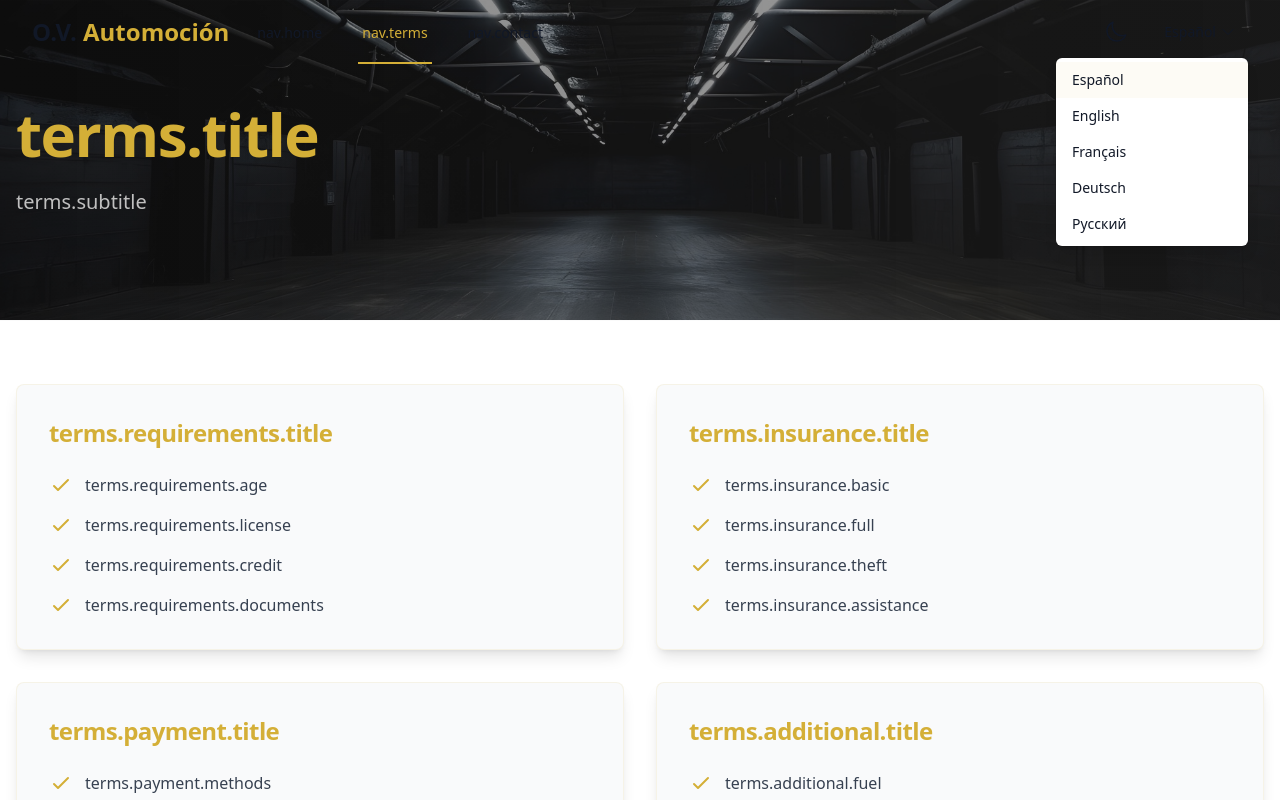
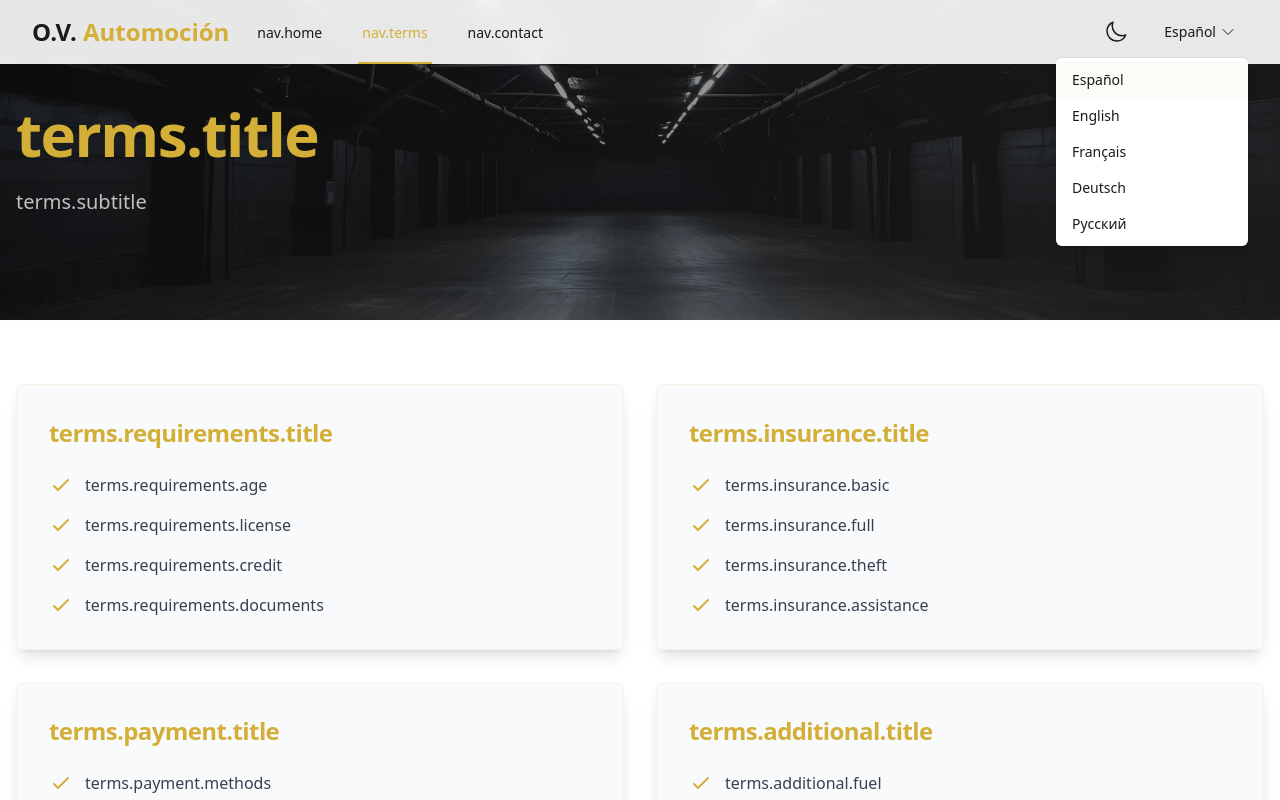
Before and after one commit to ClownOfCrowd/automocion, a React (Vite) app: page /terms in a window 1280 px wide. Both pictures are taken after a click on the button "Español". Shown: the top 800 px of the page. Built offline with nearby package versions, Linux system fonts and the light colour scheme; the HTML template or start-up script is replaced by a standard one.

Commit message:
improve dark theme support

```diff
--- a/src/components/LanguageSwitcher.tsx
+++ b/src/components/LanguageSwitcher.tsx
@@ -22,11 +22,11 @@ const LanguageSwitcher = () => {
 
   return (
     <Menu as="div" className="relative">
-      <Menu.Button className="flex items-center space-x-1 px-3 py-2 text-sm font-medium text-gray-900 dark:text-premium-silver hover:text-premium-gold dark:hover:text-premium-gold transition-colors">
+      <Menu.Button className="flex items-center space-x-1 px-3 py-2 text-sm font-medium text-premium-black dark:text-white hover:text-premium-gold dark:hover:text-premium-gold transition-colors">
         <span>{languages.find(lang => lang.code === currentLang)?.name}</span>
         <ChevronDownIcon className="h-4 w-4" />
       </Menu.Button>
-      <Menu.Items className="absolute right-0 mt-2 w-48 origin-top-right rounded-md bg-white dark:bg-premium-black shadow-lg ring-1 ring-black ring-opacity-5 focus:outline-none">
+      <Menu.Items className="absolute right-0 mt-2 w-48 origin-top-right rounded-md bg-white dark:bg-premium-black shadow-lg ring-1 ring-black/5 dark:ring-white/10 focus:outline-none z-50">
         <div className="py-1">
           {languages.map((lang) => (
             <Menu.Item key={lang.code}>
@@ -36,9 +36,9 @@ const LanguageSwitcher = () => {
                   className={`${
                     active
                       ? 'bg-premium-gold/10 text-premium-gold'
-                      : 'text-gray-900 dark:text-white'
+                      : 'text-premium-black dark:text-white'
                   } ${
-                    currentLang === lang.code ? 'bg-premium-gold/5' : ''
+                    currentLang === lang.code ? 'bg-premium-gold/5 font-medium' : ''
                   } group flex w-full items-center px-4 py-2 text-sm transition-colors`}
                 >
                   {lang.name}
--- a/src/components/Navbar.tsx
+++ b/src/components/Navbar.tsx
@@ -40,7 +40,9 @@ const Navbar = () => {
 
   return (
     <Disclosure as="nav" className={`fixed w-full z-50 transition-all duration-300 ${
-      isScrolled ? 'bg-white dark:bg-premium-black shadow-lg' : 'bg-transparent'
+      isScrolled
+        ? 'bg-white dark:bg-premium-black shadow-lg'
+        : 'bg-white/90 backdrop-blur-md dark:bg-premium-black/90 dark:backdrop-blur-md'
     }`}>
       {({ open }) => (
         <>
@@ -48,7 +50,7 @@ const Navbar = () => {
             <div className="flex h-16 justify-between">
               <div className="flex">
                 <div className="flex flex-shrink-0 items-center">
-                  <Link to="/" className="text-2xl font-bold text-gray-900 dark:text-white">
+                  <Link to="/" className="text-2xl font-bold text-premium-black dark:text-white">
                     O.V. <span className="text-premium-gold">Automoción</span>
                   </Link>
                 </div>
@@ -60,7 +62,7 @@ const Navbar = () => {
                       className={`inline-flex items-center px-1 pt-1 text-sm font-medium ${
                         location.pathname === item.href
                           ? 'text-premium-gold border-b-2 border-premium-gold'
-                          : 'text-gray-900 dark:text-white hover:text-premium-gold border-b-2 border-transparent hover:border-premium-gold'
+                          : 'text-premium-black dark:text-white hover:text-premium-gold border-b-2 border-transparent hover:border-premium-gold'
                       }`}
                     >
                       {item.name}
@@ -74,7 +76,7 @@ const Navbar = () => {
                 <LanguageSwitcher />
 
                 {/* Mobile menu button */}
-                <Disclosure.Button className="md:hidden inline-flex items-center justify-center rounded-md p-3 text-gray-400 hover:bg-gray-100 hover:text-gray-500 focus:outline-none focus:ring-2 focus:ring-inset focus:ring-premium-gold">
+                <Disclosure.Button className="md:hidden inline-flex items-center justify-center rounded-md p-3 text-premium-black dark:text-white hover:bg-gray-100 dark:hover:bg-premium-black/50 hover:text-premium-gold dark:hover:text-premium-gold focus:outline-none focus:ring-2 focus:ring-inset focus:ring-premium-gold">
                   <span className="sr-only">Open main menu</span>
                   {open ? (
                     <XMarkIcon className="block h-7 w-7" aria-hidden="true" />
@@ -103,7 +105,7 @@ const Navbar = () => {
                   className={`${
                     location.pathname === item.href
                       ? 'bg-premium-gold text-white'
-                      : 'text-gray-900 dark:text-white hover:bg-premium-gold/10 hover:text-premium-gold'
+                      : 'text-premium-black dark:text-white hover:bg-premium-gold/10 hover:text-premium-gold'
                   } block rounded-md px-4 py-3 text-base font-medium w-full text-left`}
                 >
                   {item.name}
--- a/src/components/ThemeToggle.tsx
+++ b/src/components/ThemeToggle.tsx
@@ -8,7 +8,7 @@ const ThemeToggle = () => {
   return (
     <button
       onClick={toggleTheme}
-      className="p-2 text-gray-900 dark:text-premium-silver hover:text-premium-gold dark:hover:text-premium-gold transition-colors"
+      className="p-2 rounded-full text-premium-black dark:text-white hover:bg-gray-100 dark:hover:bg-premium-black/50 hover:text-premium-gold dark:hover:text-premium-gold transition-all duration-200"
       aria-label="Toggle theme"
     >
       {theme === 'dark' ? (
--- a/src/components/WhatsAppButton.tsx
+++ b/src/components/WhatsAppButton.tsx
@@ -51,9 +51,9 @@ const WhatsAppButton = () => {
               animate={{ scale: 1 }}
               transition={{ delay: 0.5 }}
               onClick={handleClose}
-              className="absolute -top-2 -right-2 bg-white rounded-full p-1 shadow-md hover:bg-gray-100 transition-colors z-10"
+              className="absolute -top-2 -right-2 bg-white dark:bg-premium-black rounded-full p-1 shadow-md hover:bg-gray-100 dark:hover:bg-premium-black/80 transition-colors z-10"
             >
-              <XMarkIcon className="h-4 w-4 text-gray-500" />
+              <XMarkIcon className="h-4 w-4 text-gray-500 dark:text-white" />
             </motion.button>
 
             {/* Основная кнопка WhatsApp */}
@@ -127,16 +127,16 @@ const WhatsAppButton = () => {
                   animate={{ opacity: 1, x: 0, scale: 1 }}
                   exit={{ opacity: 0, x: -20, scale: 0.9 }}
                   transition={{ type: 'spring', stiffness: 300, damping: 25 }}
-                  className="absolute right-full mr-4 top-1/2 -translate-y-1/2 bg-white px-4 py-2 rounded-lg shadow-lg whitespace-nowrap"
+                  className="absolute right-full mr-4 top-1/2 -translate-y-1/2 bg-white dark:bg-premium-black px-4 py-2 rounded-lg shadow-lg whitespace-nowrap"
                 >
-                  <div className="text-sm font-medium text-gray-900">
+                  <div className="text-sm font-medium text-premium-black dark:text-white">
                     {t('whatsapp.message')}
                   </div>
-                  <div className="text-xs text-gray-500">
+                  <div className="text-xs text-gray-500 dark:text-premium-silver">
                     {t('whatsapp.available')}
                   </div>
                   {/* Стрелка */}
-                  <div className="absolute right-0 top-1/2 -translate-y-1/2 translate-x-1/2 transform rotate-45 w-2 h-2 bg-white shadow-lg" />
+                  <div className="absolute right-0 top-1/2 -translate-y-1/2 translate-x-1/2 transform rotate-45 w-2 h-2 bg-white dark:bg-premium-black" />
                 </motion.div>
               )}
             </AnimatePresence>
--- a/src/index.css
+++ b/src/index.css
@@ -15,7 +15,7 @@
     width: 100%;
     position: relative;
     overflow-x: hidden;
-    @apply bg-white dark:bg-gray-900 text-gray-900 dark:text-white transition-colors duration-300;
+    @apply bg-white dark:bg-premium-black text-premium-black dark:text-white transition-colors duration-300;
   }
 
   #root {
@@ -23,6 +23,11 @@
     width: 100%;
     display: flex;
     flex-direction: column;
+  }
+
+  /* Улучшенные стили для ссылок */
+  a {
+    @apply text-premium-black dark:text-white hover:text-premium-gold dark:hover:text-premium-gold transition-colors duration-200;
   }
 }
 
@@ -33,20 +38,20 @@
   }
 
   .btn-secondary {
-    @apply inline-flex items-center justify-center px-4 py-2 border border-gray-300 dark:border-gray-600 text-base font-medium rounded-md text-gray-700 dark:text-gray-200 bg-white dark:bg-gray-800 hover:bg-gray-50 dark:hover:bg-gray-700 focus:outline-none focus:ring-2 focus:ring-offset-2 focus:ring-premium-gold transition-all duration-200;
+    @apply inline-flex items-center justify-center px-4 py-2 border border-gray-300 dark:border-gray-600 text-base font-medium rounded-md text-premium-black dark:text-white bg-white dark:bg-premium-black hover:bg-gray-50 dark:hover:bg-gray-800 focus:outline-none focus:ring-2 focus:ring-offset-2 focus:ring-premium-gold transition-all duration-200;
   }
 
   .input-primary {
-    @apply block w-full rounded-md border-gray-300 dark:border-gray-600 shadow-sm focus:border-premium-gold focus:ring-premium-gold dark:bg-gray-800 dark:text-white sm:text-sm transition-all duration-200;
+    @apply block w-full rounded-md border-gray-300 dark:border-gray-600 shadow-sm focus:border-premium-gold focus:ring-premium-gold dark:bg-premium-black/80 dark:text-white sm:text-sm transition-all duration-200;
   }
 
   /* Карточки и контейнеры */
   .card {
-    @apply bg-white dark:bg-gray-800 rounded-lg shadow-md transition-colors duration-300;
+    @apply bg-white dark:bg-premium-black rounded-lg shadow-md transition-colors duration-300;
   }
 
   .container-light {
-    @apply bg-gray-50 dark:bg-gray-900 transition-colors duration-300;
+    @apply bg-gray-50 dark:bg-premium-black/50 transition-colors duration-300;
   }
 }
 
@@ -66,7 +71,11 @@
 
 /* Улучшенная типография */
 h1, h2, h3, h4, h5, h6 {
-  @apply font-bold tracking-tight dark:text-white transition-colors duration-300;
+  @apply font-bold tracking-tight text-premium-black dark:text-white transition-colors duration-300;
+}
+
+p {
+  @apply text-premium-black/90 dark:text-white/90 transition-colors duration-300;
 }
 
 /* Темная тема для скроллбара */
@@ -76,11 +85,11 @@ h1, h2, h3, h4, h5, h6 {
   }
 
   .dark ::-webkit-scrollbar-track {
-    @apply bg-gray-800;
+    @apply bg-premium-black;
   }
 
   .dark ::-webkit-scrollbar-thumb {
-    @apply bg-gray-600 rounded-full border-2 border-gray-800;
+    @apply bg-gray-600 rounded-full border-2 border-premium-black;
   }
 
   .dark ::-webkit-scrollbar-thumb:hover {
--- a/src/layouts/MainLayout.tsx
+++ b/src/layouts/MainLayout.tsx
@@ -2,18 +2,16 @@ import { Outlet } from 'react-router-dom'
 import Navbar from '../components/Navbar'
 import Footer from '../components/Footer'
 import WhatsAppButton from '../components/WhatsAppButton'
-import BookingNotifications from '../components/BookingNotifications'
 
 const MainLayout = () => {
   return (
-    <div className="flex flex-col min-h-screen w-full bg-white dark:bg-gray-900 text-gray-900 dark:text-white transition-colors duration-300">
+    <div className="flex flex-col min-h-screen w-full bg-white dark:bg-premium-black text-premium-black dark:text-white transition-colors duration-300">
       <Navbar />
       <main className="flex-grow w-full">
         <Outlet />
       </main>
       <Footer />
       <WhatsAppButton />
-      <BookingNotifications />
     </div>
   )
 }
```
